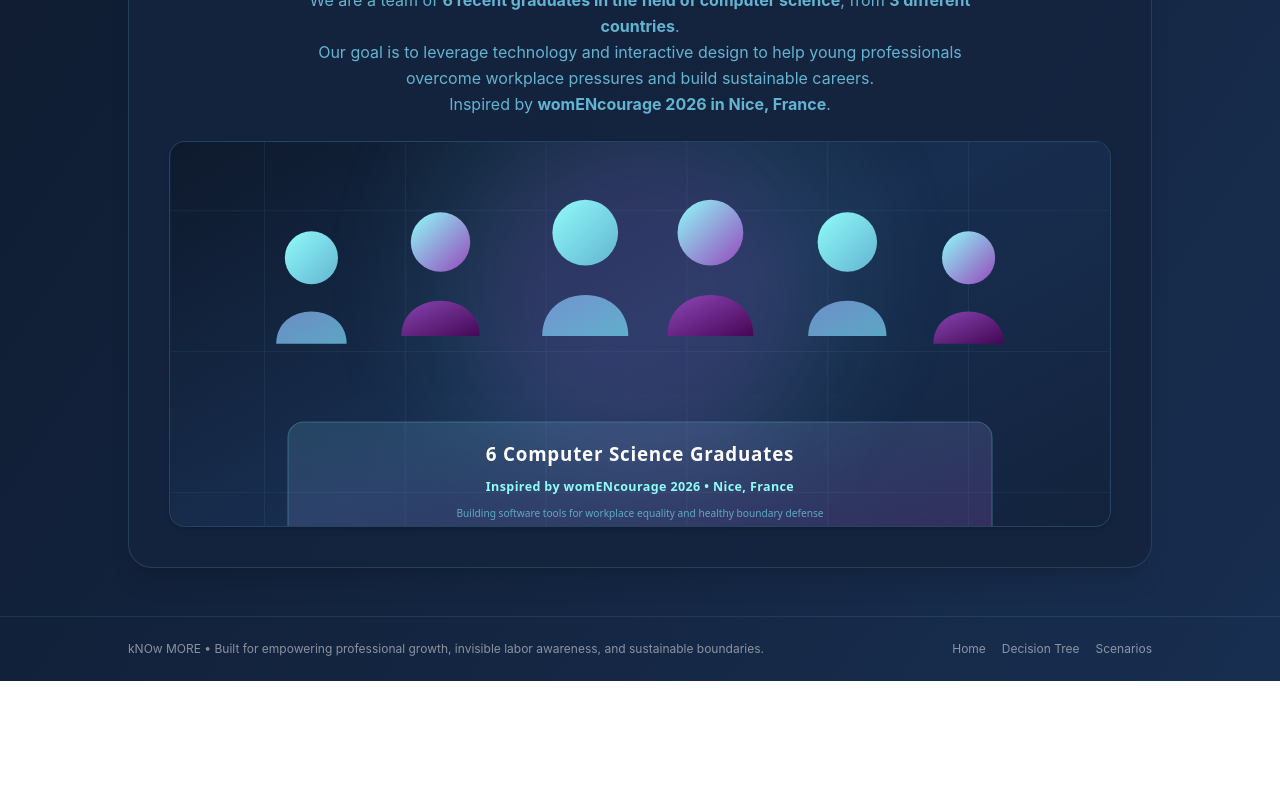
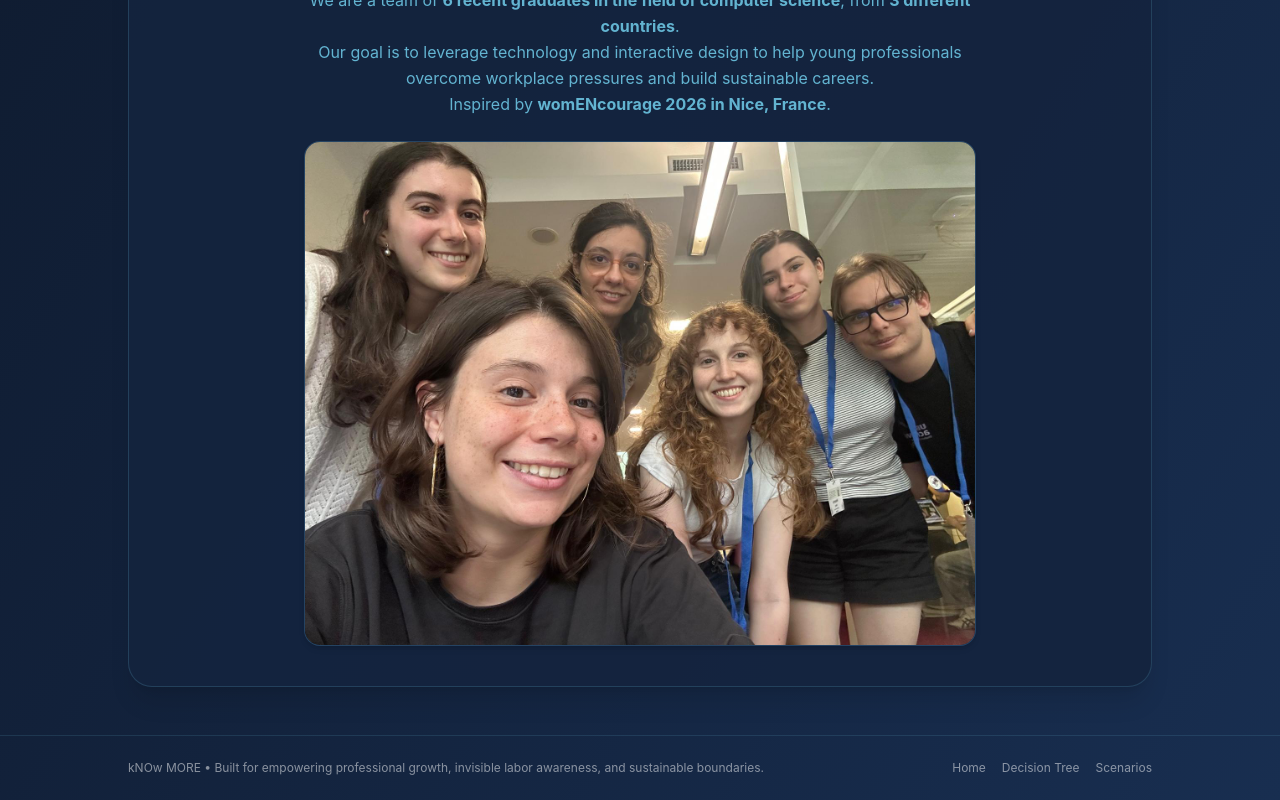
Before and after one commit to AleXutzZu/kNOw-more, a React (Vite) app: page / in a window 1280 px wide. Shown: the part 1219-2019 px from the top of the page. Before the commit the page ends 1900 px from the top, so only its background shows below. Built offline with nearby package versions, Linux system fonts and the light colour scheme.

Commit message:
Update landing page to include team photo and improve layout styling

```diff
--- a/src/pages/index.tsx
+++ b/src/pages/index.tsx
@@ -7,6 +7,7 @@ import {
   Zap,
 } from 'lucide-react';
 import { Link } from 'react-router-dom';
+import meetTeamImg from '../assets/meet-team.jpeg';
 
 export const LandingPage: React.FC = () => {
   return (
@@ -171,12 +172,12 @@ export const LandingPage: React.FC = () => {
             </p>
           </div>
 
-          {/* Sample group photo image */}
-          <div className="rounded-2xl overflow-hidden border border-surface-border shadow-md bg-surface-base">
+          {/* Group photo image */}
+          <div className="rounded-2xl overflow-hidden border border-surface-border shadow-md bg-surface-base max-w-2xl mx-auto">
             <img
-              src="/team-placeholder.svg"
+              src={meetTeamImg}
               alt="kNOw MORE team - 6 recent computer science graduates inspired by womENcourage 2026, Nice, France"
-              className="w-full h-auto object-cover max-h-96"
+              className="w-full h-auto object-cover"
             />
           </div>
         </div>
```
Also changed, not shown: src/assets/meet-team.jpeg (added).
